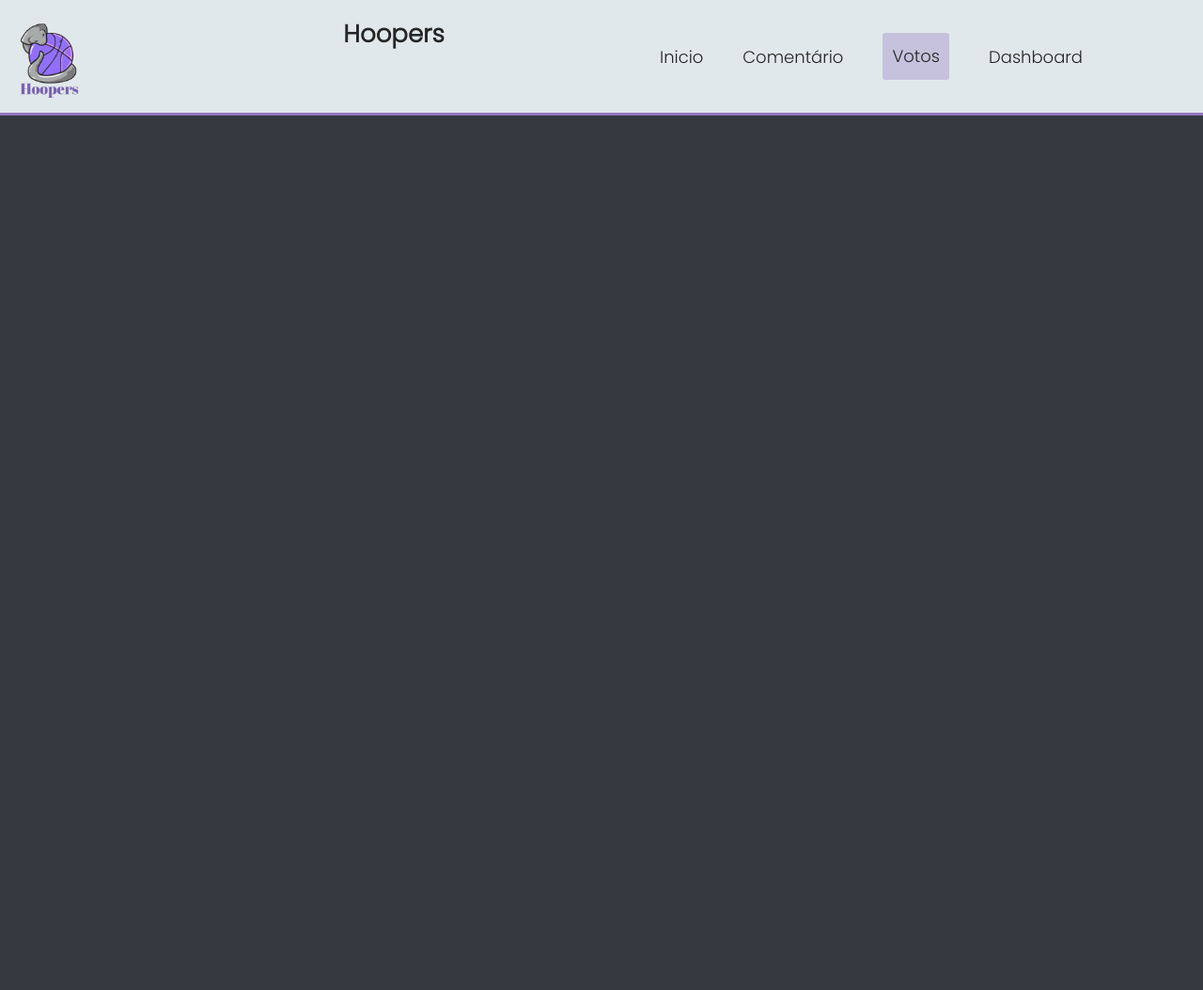
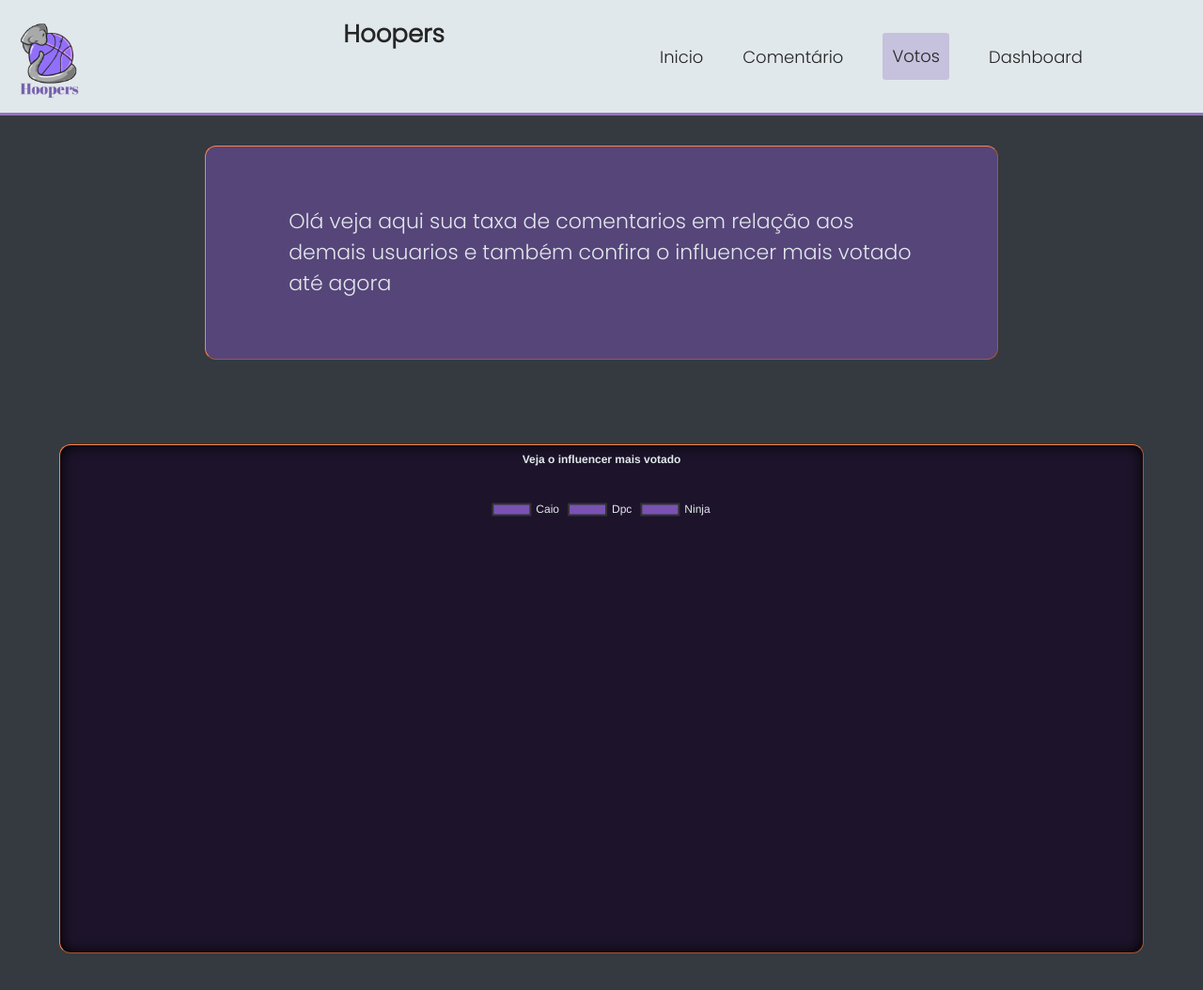
Before and after one commit to joao-noleto13/Projeto_Individual_Joao_Noleto, a website: page public/dashboard.html in a window 1280 px wide. Shown: the whole page at 94% size. Before the commit the page ends 800 px from the top, so only its background shows below. Drawn offline with nearby package versions, Linux system fonts and the light colour scheme; no server answers.

Commit message:
api de pegar os dados pra dash

```diff
--- a/public/css/dashboard.css
+++ b/public/css/dashboard.css
@@ -121,3 +121,51 @@ body{
   .logo img{
       width: 85%;
   }
+
+  .container_dash{
+    width: 100%;
+    height: 135vh;
+    display: flex;
+    flex-direction: column;
+    align-items: center;
+    justify-content: space-evenly;
+
+  }
+
+  .box_texto_inicio{
+    width: 65%;
+    height: 20%;
+    background-color: #7952b37e;
+    display: flex;
+    align-items: center;
+    justify-content: center;
+    padding: 5px 5px;
+    border-radius: 12px;
+    margin-top: 7%;
+    border: 1.5px #ff8147 outset;
+  }
+
+  .box_texto_inicio p{
+    color: #E1E8EB;
+    font-size: 22px;
+    width: 80%;
+  }
+
+  .box_dash{
+    width: 90%;
+    height:50%;
+    background-color: #1d142b;
+    margin-top: 2%;
+    border-radius: 12px;
+    display: flex;
+    justify-content: center;
+    align-items: center;
+    box-shadow: rgb(0, 0, 0) 0px 0px 15px 0px inset;
+    /* box-shadow: rgba(206, 206, 200, 0.486) 0px -50px 36px -28px inset; */
+    border: 1.5px #ff8147 outset;
+  }
+
+  #grafico1{
+    width: 63vh;
+    height: 68vh;
+  }
--- a/public/dashboard.html
+++ b/public/dashboard.html
@@ -8,7 +8,7 @@
     <link rel="stylesheet" href="./css/dashboard.css">
     <link rel="shortcut icon" href="./imgs/bola_de_basquete_CPX_icon.ico">
 </head>
-<body>
+<body onload="dash()">
     <div class="header">
         <div class="container">
             <div class=" logo"> <img src="./imgs/My project.png" >
@@ -30,5 +30,120 @@
             </ul>
         </div>
     </div>
+
+    <div class="container_dash" >
+        <div class="box_texto_inicio">
+        <p>Olá <span id="nome_usuario"></span> veja aqui sua taxa de comentarios em relação aos demais usuarios e também confira o influencer mais votado até agora</p>
+    </div>
+        <div class="box_dash">
+            <div id="grafico1">
+                <canvas id="myChart" ></canvas>
+            </div>
+        </div>
+    </div>
 </body>
 </html>
+<script src="https://cdn.jsdelivr.net/npm/chart.js"></script>
+<script>
+
+Chart.defaults.color = "#E1E8EB";
+
+
+  const data = {
+  labels: [
+    'Caio',
+    'Dpc',
+    'Ninja',
+
+  ],
+  datasets: [{
+    label: 'My First Dataset',
+    data: [` `,],
+    borderColor: '#333',
+    color: 'black',
+    backgroundColor: [
+      '#7952b3',
+      '#181a9a',
+      '#f57003'
+    ],
+    hoverOffset: 4
+  }]
+};
+
+
+  const config = {
+    type: 'pie',
+    data: data,
+    options: { plugins: {
+            title: {
+                display: true,
+                text: 'Veja o influencer mais votado',
+                padding: {
+                    top: 10,
+                    bottom: 30
+                }
+            }
+        }
+    }
+  };
+
+
+   const myChart = new Chart(
+    document.getElementById('myChart'),
+    config
+  );
+
+    nome_usuario.innerHTML = (sessionStorage.NOME_USUARIO).toUpperCase();
+
+    function dash(){
+
+        var qtd_run1 = 0
+        var qtd_run2 = 0;
+        var qtd_run3 = 0;
+
+
+        var nome_run1 = "";
+        var nome_run2 = "";
+        var nome_run3 = "";
+
+
+fetch("/usuarios/puxar_voto").then(function (resposta) {
+    if (resposta.ok) {
+
+        resposta.json().then(function (resposta) {
+            console.log("Dados recebidos: ", JSON.stringify(resposta));
+            qtd_run1 = resposta[0].qtd;
+            nome_run1 = resposta[0].tipo;
+
+            if (resposta[1]) {
+                qtd_run2 = resposta[1].qtd;
+                nome_run2 = resposta[1].tipo;
+            }
+            if (resposta[2]) {
+                qtd_run3 = resposta[2].qtd;
+                nome_run3 = resposta[2].tipo;
+            }
+
+            if (resposta[3]) {
+                qtd_run4 = resposta[3].qtd;
+                nome_run4 = resposta[3].tipo;
+            }
+
+            if (resposta[4]) {
+                qtd_run5 = resposta[4].qtd;
+                nome_run5 = resposta[4].tipo;
+            }
+        });
+    } else {
+        throw ('Houve um erro na API!');
+    }
+}).catch(function (resposta) {
+    console.error(resposta);
+});
+
+}
+
+
+
+
+</script>
--- a/public/js/inicio.js
+++ b/public/js/inicio.js
@@ -1,9 +1,9 @@
 function btn_cadastrar_index() {
-    window.location.assign("../html/cadastro.html")
+    window.location.assign("cadastro.html")
 }
 
 function btn_login_index() {
-    window.location.assign("../html/login.html")
+    window.location.assign("login.html")
 }
 
 /* Carrosel */
--- a/src/database/config.js
+++ b/src/database/config.js
@@ -22,7 +22,7 @@ var mySqlConfig = {
     host: "localhost",
     database: "hoopers",
     user: "root",
-    password: "45698*",
+    password: "spt3ch",
 };
 
 function executar(instrucao) {
--- a/src/routes/usuarios.js
+++ b/src/routes/usuarios.js
@@ -11,6 +11,10 @@ router.get("/listar", function (req, res) {
     usuarioController.listar(req, res);
 });
 
+router.get("/puxar_voto", function (req, res) {
+    usuarioController.puxar_voto(req, res);
+});
+
 //Recebendo os dados do html e direcionando para a função cadastrar de usuarioController.js
 router.post("/cadastrar", function (req, res) {
     usuarioController.cadastrar(req, res);
@@ -20,6 +24,8 @@ router.post("/autenticar", function (req, res) {
     usuarioController.entrar(req, res);
 });
 
+
+
 router.post("/cadastrar_voto", function (req, res) {
     usuarioController.cadastrar_voto(req, res);
 })
```
Also changed, not shown: public/index.html (+1 -1 lines), public/votos.html (+0 -1 lines), src/controllers/usuarioController.js (+23 -1 lines), src/models/usuarioModel.js (+12 -1 lines), 1 other file.
